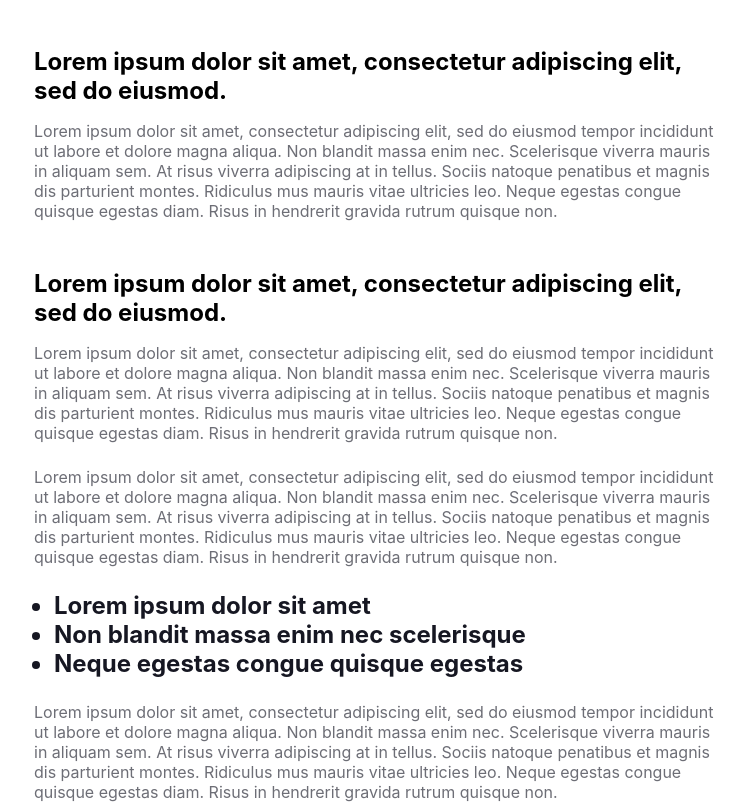
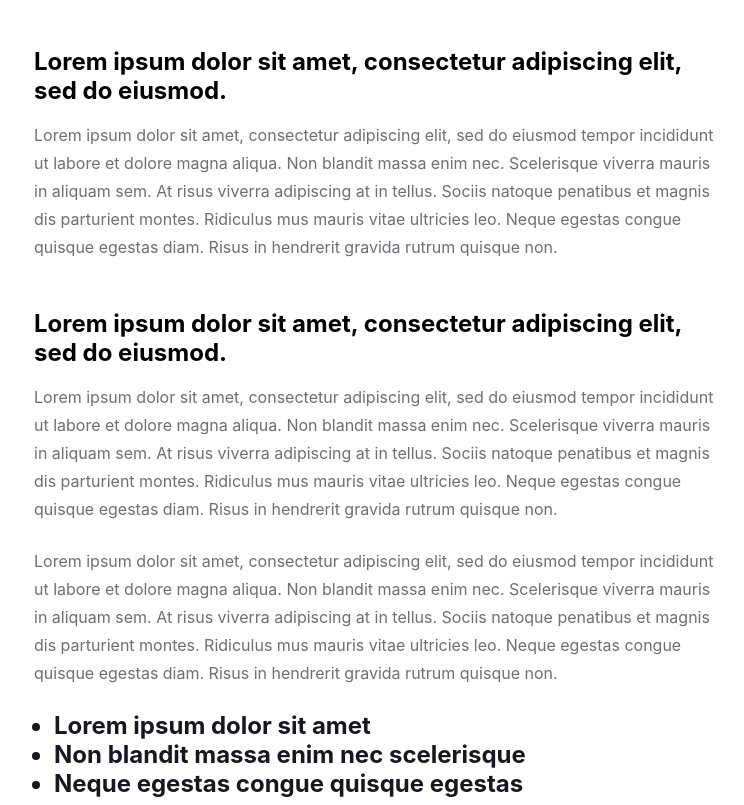
Before and after one commit to Olesya-ok/Finsweet-progect, a website: page blogPost.page.html in a window 1280 px wide. Shown: the part 1400-2205 px from the top of the page, without its empty margins (266-1010 px from the left). Drawn offline with Linux system fonts and the light colour scheme.

Commit message:
add changes 08.01.2025

```diff
--- a/main.scss
+++ b/main.scss
@@ -46,6 +46,7 @@ $darkGrey: #4C4C4C;
     p{
       font-weight: 400;
       font-size: 16px;
+      line-height: 175%;
       color: $mediumGrey;
       margin-bottom: 24px;
     }
```
Also changed, not shown: main.css, 1 other file.
